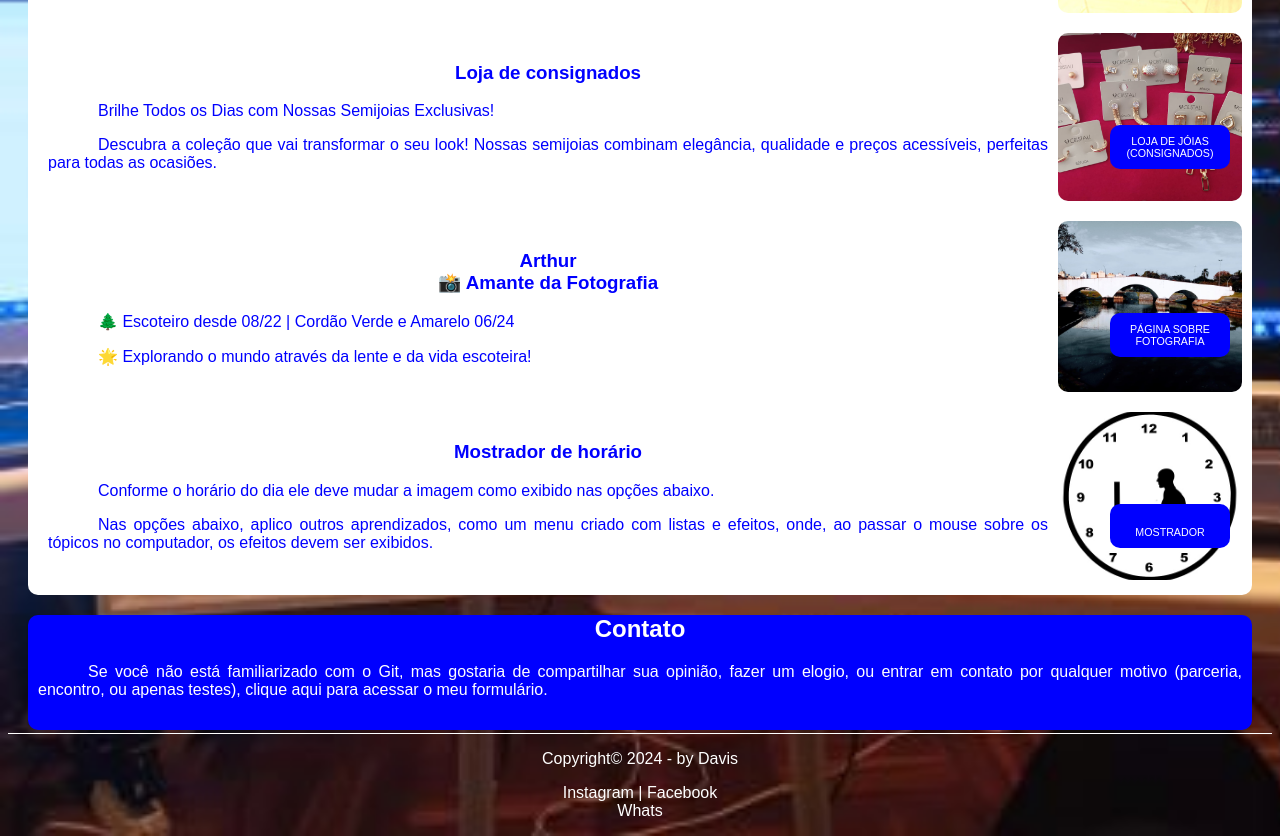
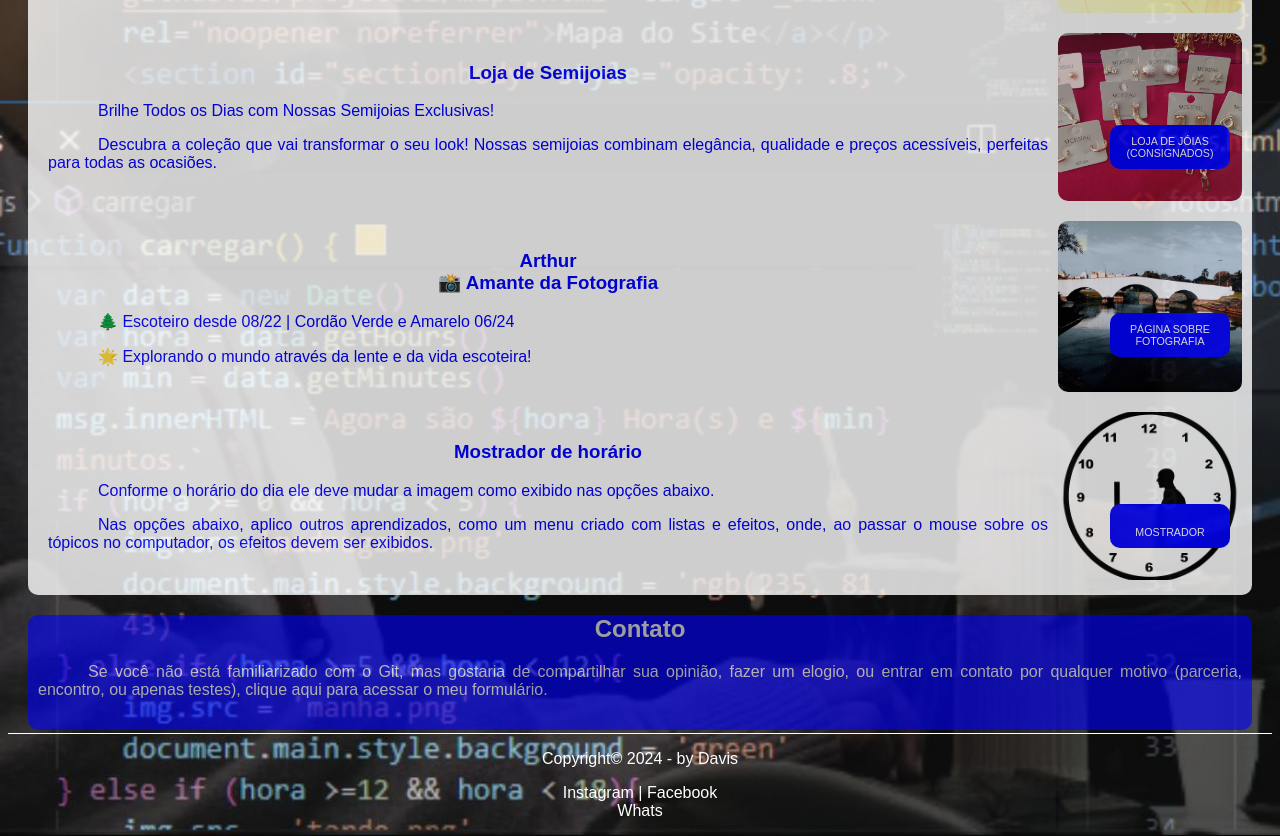
Before and after one commit to davisxavier/projetoti, a plain HTML site: page index.html in a window 1280 px wide. Shown: the part 554-1390 px from the top of the page. Drawn offline with Linux system fonts and the light colour scheme.

Commit message:
atualização de domingo

```diff
--- a/index.html
+++ b/index.html
@@ -7,7 +7,7 @@
     <link rel="stylesheet" type="text/css" href="estilo.css">
 </head>
 <script language="javascript" src="index.js"></script>
-<body onload="carregar()" style="background-image: url(1e.jpg); background-repeat: no-repeat; background-size: cover;">
+<body onload="carregar()" style="background-image: url(backg.jpg); background-repeat: no-repeat; background-size: cover;">
     <div>
         <header>
             <hgroup>
@@ -16,8 +16,8 @@
             <h3>Seja bem vindo!</h3>
         </header>
         <p id="lmapa"><a href="https://davisxavier.github.io/projetoti/mapa.html" target="_blank" rel="noopener noreferrer">Mapa do Site</a></p>
-        <section id="sectionbody">
-            <table>
+        <section id="sectionbody" style="opacity: .8;">
+            <table style="color: blue;">
                 <tr>
                     <td><h3>Assuntos</h3></td>
                     <td><h3>Links</h3></td>
@@ -58,7 +58,7 @@
                 </tr>
                 <tr>
                     <td>
-                        <h3>Loja de consignados</h3>
+                        <h3>Loja de Semijoias</h3>
                         <p>Brilhe Todos os Dias com Nossas Semijoias Exclusivas! </p>
                         <p>Descubra a coleção que vai transformar o seu look! Nossas semijoias combinam elegância, qualidade e preços acessíveis, perfeitas para todas as ocasiões.</p>
                     </td>
@@ -108,7 +108,7 @@
                 </tr>
             </table>
         </section>
-        <aside id="asidebody">
+        <aside id="asidebody" style="opacity: .6;">
             <div id="divaside">
                 <h2>Contato</h2>
                 <p>Se você não está familiarizado com o Git, mas gostaria de compartilhar sua opinião, fazer um elogio, ou entrar em contato por qualquer motivo (parceria, encontro, ou apenas testes),  <a href="https://docs.google.com/forms/d/e/1FAIpQLSes2leFtJYoQl27JLNvGJuZ1pTRk1_Ff8iAMpWxWCh6vO7lPA/viewform?usp=sf_link" target="_blank">clique aqui para acessar o meu formulário.</a></p>
```
Also changed, not shown: fotos.html (+2 -5 lines), backg.jpg (added).
